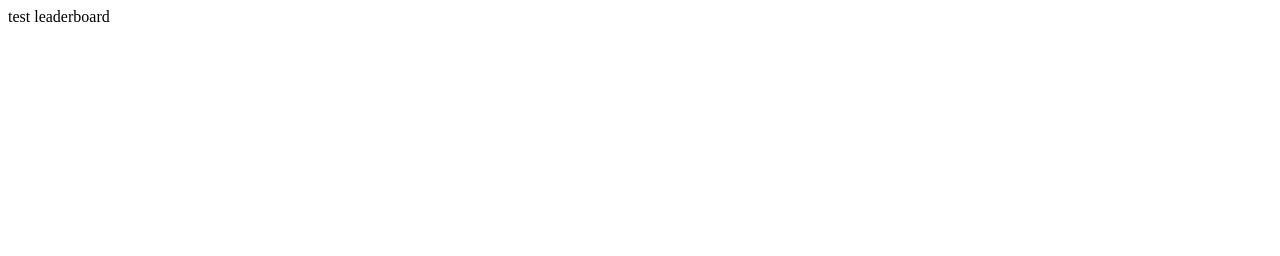
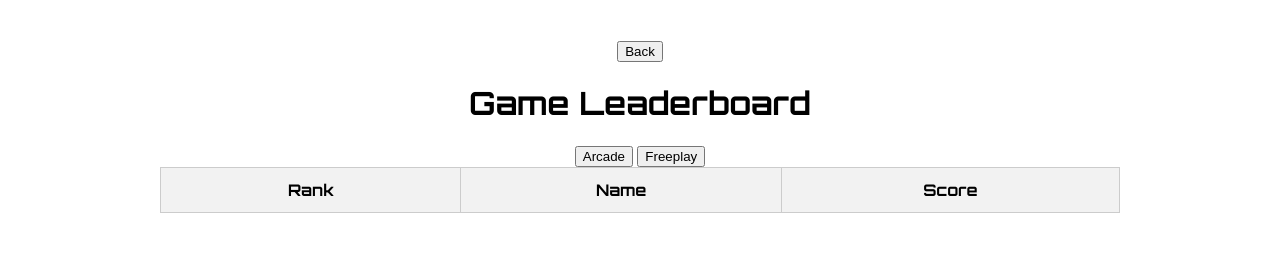
Before and after one commit to elphabetsoop/NgeeAnnCityGame, a website: page leaderboard.html in a window 1280 px wide. Drawn offline with Linux system fonts and the light colour scheme.

Commit message:
Feature 1.4: Display High Scores

```diff
--- a/leaderboard.html
+++ b/leaderboard.html
@@ -1 +1,66 @@
-test leaderboard
+<!DOCTYPE html>
+<html lang="en">
+<head>
+  <meta charset="UTF-8" />
+  <meta name="viewport" content="width=device-width, initial-scale=1.0" />
+  <link rel="stylesheet" href="leaderboard.css" />
+  <link href="https://fonts.googleapis.com/css2?family=Orbitron:wght@400;700&display=swap" rel="stylesheet">
+  <title>Leaderboard</title>
+  <style>
+    body {
+      font-family: 'Orbitron', sans-serif;
+      text-align: center;
+      padding: 2em;
+    }
+    table {
+      margin: 0 auto;
+      border-collapse: collapse;
+      width: 80%;
+    }
+    th, td {
+      border: 1px solid #ccc;
+      padding: 12px;
+    }
+    th {
+      background-color: #f2f2f2;
+    }
+  </style>
+</head>
+
+<body>
+    <button class="exit-button" onclick="goToMainMenu()">Back</button>
+    <h1 style="color: black">Game Leaderboard</h1>
+
+    <!-- Toggle Buttons -->
+    <div class="leaderboard-toggle">
+    <button onclick="showLeaderboard('arcade')">Arcade</button>
+    <button onclick="showLeaderboard('freeplay')">Freeplay</button>
+    </div>
+
+    <div class="leaderboard-container">
+        <!-- Arcade Leaderboard -->
+        <table id="arcade-leaderboard" class="leaderboard-table">
+        <thead>
+            <tr><th>Rank</th><th>Name</th><th>Score</th></tr>
+        </thead>
+        <tbody id="arcade-body"></tbody>
+        </table>
+
+        <!-- Freeplay Leaderboard -->
+        <table id="freeplay-leaderboard" class="leaderboard-table" style="display: none;">
+        <thead>
+            <tr><th>Rank</th><th>Name</th><th>Score</th></tr>
+        </thead>
+        <tbody id="freeplay-body"></tbody>
+        </table>
+    </div>
+  <script src="leaderboard.js"></script>
+</body>
+
+<script>
+  function goToMainMenu() {
+    window.location.href = 'index.html'; // Change to your actual main menu file
+  }
+</script>
+
+</html>
```
